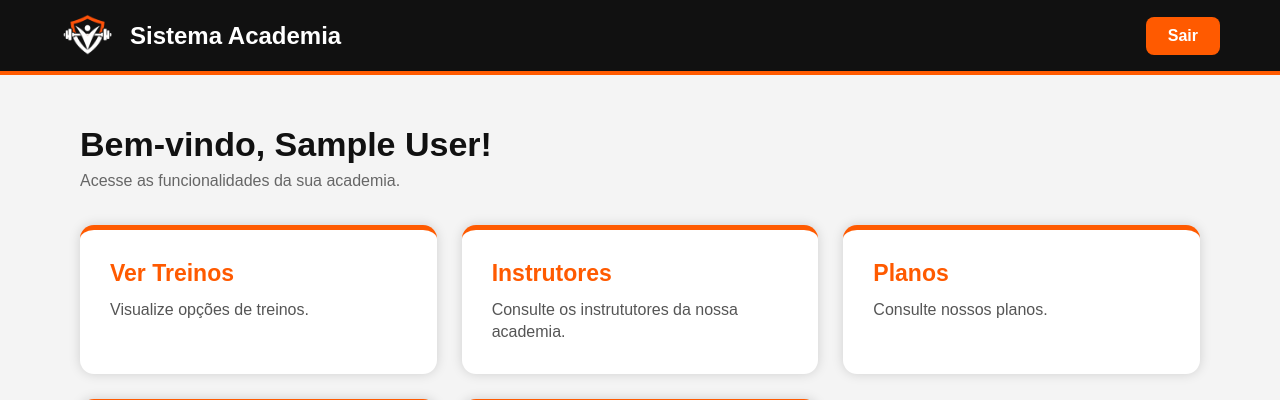
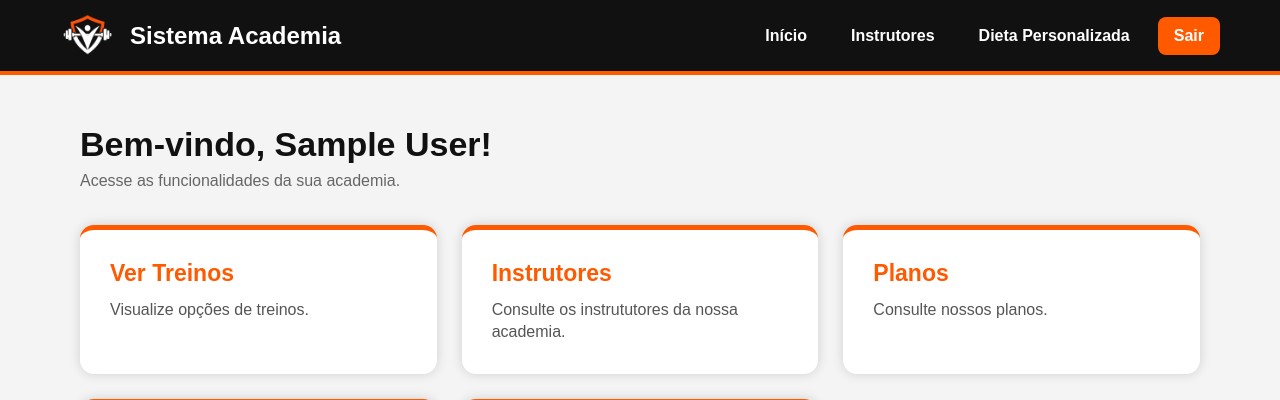
Before and after one commit to Joao-Guilherme-GOliveira/Sistema-Academia-ProgWeb, a PHP site: page / in a window 1280 px wide. Shown: the top 400 px of the page. Run offline with PHP 8.4, Linux system fonts and the light colour scheme; the visitor is signed in with stand-in values (Sample User, id 1).

Commit message:
Navbar Adicionada

```diff
--- /dev/null
+++ b/css/navbar.css
@@ -0,0 +1,51 @@
+header {
+    height: 75px;
+    background: #111;
+    color: white;
+    display: flex;
+    align-items: center;
+    justify-content: space-between;
+    padding: 0 60px;
+    border-bottom: 4px solid #ff5a00;
+}
+
+.logo-area {
+    display: flex;
+    align-items: center;
+    gap: 15px;
+}
+
+.logo-area img {
+    width: 55px;
+}
+
+.logo-area h2 {
+    font-size: 24px;
+}
+
+.navbar {
+    display: flex;
+    align-items: center;
+    gap: 12px;
+}
+
+.navbar a {
+    color: white;
+    text-decoration: none;
+    font-weight: bold;
+    padding: 10px 16px;
+    border-radius: 8px;
+    transition: 0.3s;
+}
+
+.navbar a:hover {
+    background: #ff5a00;
+}
+
+.navbar .sair {
+    background: #ff5a00;
+}
+
+.navbar .sair:hover {
+    background: #e64a00;
+}
--- a/index.php
+++ b/index.php
@@ -15,6 +15,7 @@ $nome = $_SESSION['nome'];
     <meta charset="UTF-8">
     <title>Sistema Academia</title>
     <link rel="stylesheet" href="css/style.css">
+    <link rel="stylesheet" href="css/navbar.css">
 </head>
 <body>
 
@@ -24,7 +25,12 @@ $nome = $_SESSION['nome'];
         <h2>Sistema Academia</h2>
     </div>
 
-    <a href="sair.php" class="sair">Sair</a>
+     <nav class="navbar">
+        <a href="index.php">Início</a>
+        <a href="professores.php">Instrutores</a>
+        <a href="imc.php">Dieta Personalizada</a>
+        <a href="sair.php" class="sair">Sair</a>
+    </nav>
 </header>
 
 <main>
```
Also changed, not shown: imc.php (+7 -1 lines), professores.php (+7 -1 lines).
